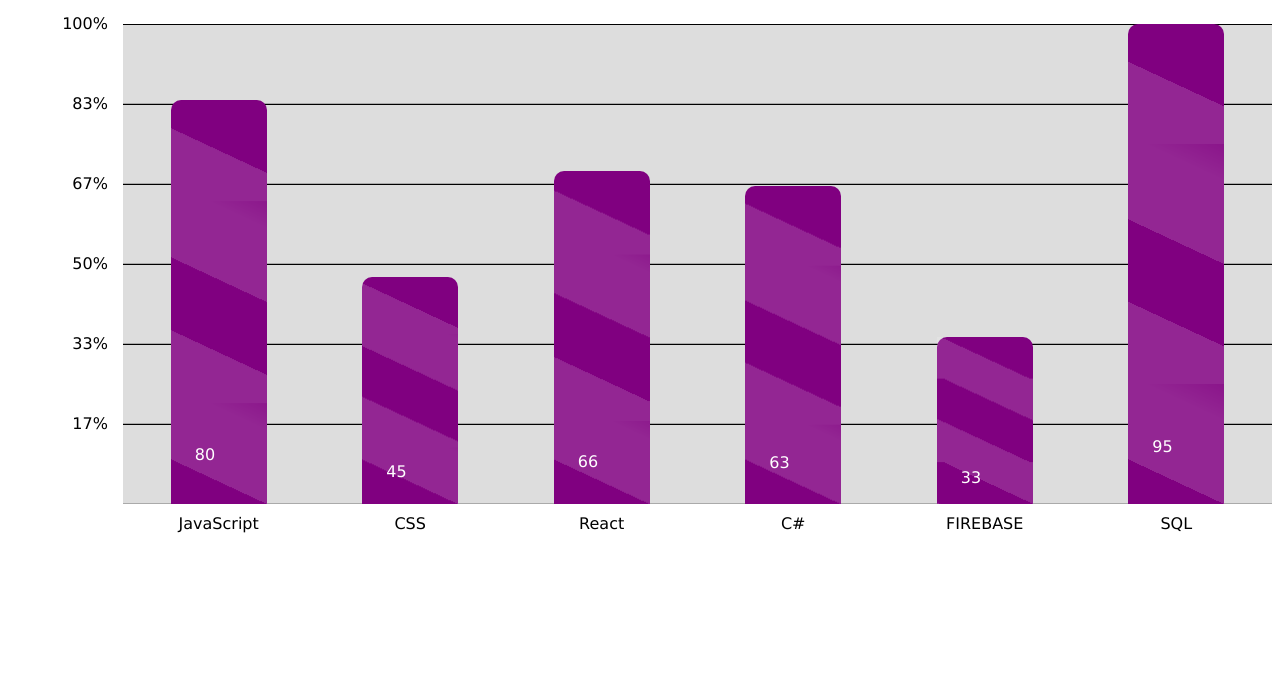
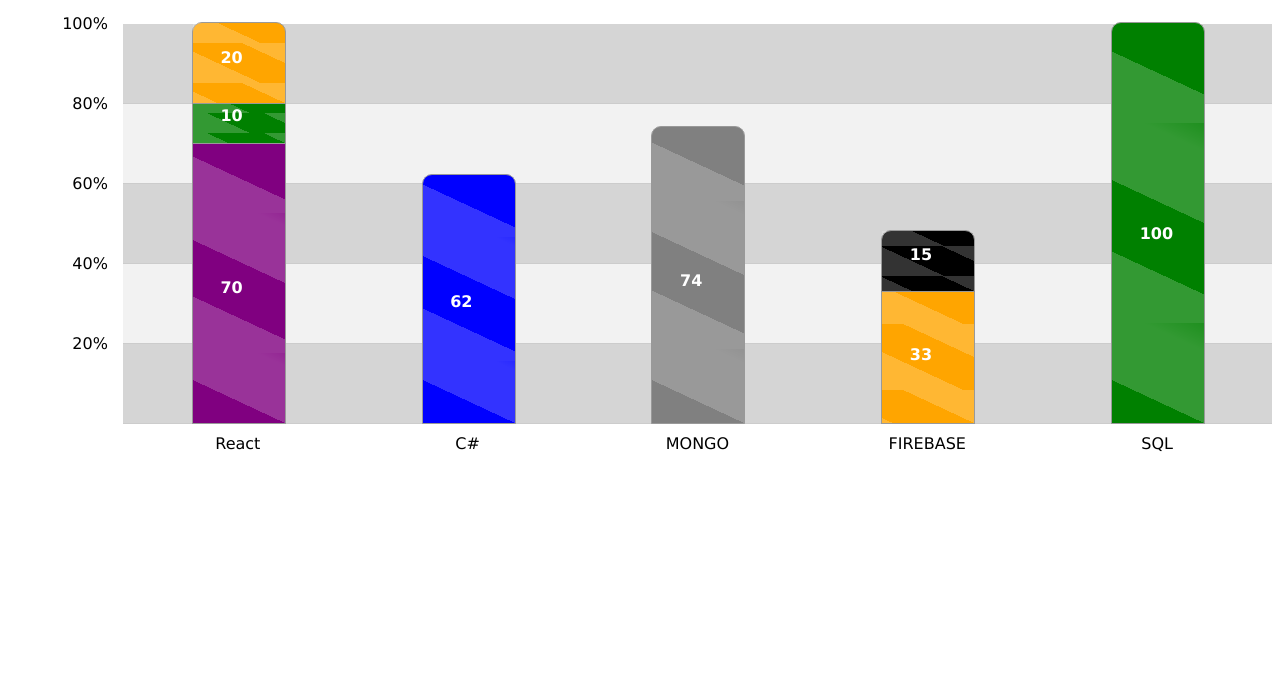
Before and after one commit to jomicm/barChart, a website: page index.html in a window 1280 px wide. Shown: the part 103-800 px from the top of the page. Drawn offline with nearby package versions, Linux system fonts and the light colour scheme.

Commit message:
Now the graph accepts stackable values from Object

```diff
--- a/index.html
+++ b/index.html
@@ -16,25 +16,25 @@
   <script>
     const test = {
       //HTML: 200,
-      JavaScript: 80,
-      CSS: 45,
-      "React": 66,
-      'C#': 63,
-      //MONGO: 74,
-      FIREBASE: 33,
-      SQL: 95,
+      //JavaScript: 80,
+      //CSS: 45,
+      "React": [{ val: 70, color: 'purple' }, { val: 10, color: 'green' }, { val: 20, color: 'orange' }],
+      'C#': [{ val: 62, color: 'blue' }],
+      'MONGO': [{ val: 74, color: 'gray' }],
+      'FIREBASE': [{ val: 33, color: 'orange' }, { val: 15, color: 'black' }],
+      'SQL': [{ val:100, color:'green '}],
     }
     $(function () {
       let config = {
         title: 'The most awesome technologies',
-        titleColor: 'blue',
+        titleColor: 'purple',
         titleFontSize: '25pt',
         width: '100%',
         height: '80px',
         barColor: 'purple',
-        barSpacing: '10px',
+        barSpacing: '60',
         labelColor: 'white',
-        labelPosition: 'bottom',
+        labelPosition: 'centre',
       }
       drawBarChart(test, config, '#container');
       //var supportedFlag = $;
@@ -42,8 +42,11 @@
     });
 
     function drawBarChart(data, options, element) {
+      //debugger;
       setMainLayout(element, options.title);
-      let max = getMaxValue(data);
+      //let max = getMaxValue(data);
+      let max = 100;
+
       let yValues = [...Array(Object.keys(data).length).fill(0)];
       yValues = yValues.map((x, ix) => (100 / yValues.length * (yValues.length - ix)).toFixed(0))
 
@@ -53,25 +56,44 @@
 
       for (let i = 0; i < Object.keys(data).length; i++) {
         let key = Object.keys(data)[i];
+        //alert(key)
         $('.yAxis').append('<div class="yAx y">' + yValues[i] + '%</div>');
         $('.chart').append('<div class="row row' + (i + 1) + '"></div>');
-        $('.chart').append('<div class="col col' + (i + 1) + '"><div class="bar bar' + (i + 1) + '"><span class="percent">' + test[key] + '</span></div></div>');
+        //$('.chart').append('<div class="col col' + (i + 1) + '"><div class="bar bar' + (i + 1) + '"><span class="percent">' + test[key].val + '</span></div></div>');
+        $('.chart').append('<div class="col col' + (i + 1) + '"></div>');
+
         $('.labels').append('<div class="label l' + (i + 1) + '">' + key + '</div>');
         $('.row' + (i + 1)).css({ 'grid-row': (i + 1) });
         $('.col' + (i + 1)).css({ 'grid-column': (i + 1) });
-        $('.bar' + (i + 1)).css({ 'height': (test[key] / max * 100) + '%' });
-        $.keyframe.define([{ 'name': 'barAnim' + (i + 1), '0%': { 'height': 0 }, '100%': { 'height': 100 } }]);
-        $('.bar' + (i + 1)).css({ 'animation': 'barAnim' + (i + 1) + ' 1.5s ease-out' });
+        $('.row' + (i + 1)).css({ 'background': i % 2 === 0 ? '#d5d5d5' : '#f2f2f2' });
+        //$.keyframe.define([{ 'name': 'barAnim' + (i + 1), '0%': { 'height': 0 }, '100%': { 'height': 100 } }]);
+
+        let bottom = 0;
+        for(let j = 0; j < test[key].length; j++) {
+          $.keyframe.define([{ 'name': 'barAnim' + (i + 1) + (j + 1), '0%': { 'height': 0 }, '100%': { 'height': 100 } }]);
+          //alert(j)
+          //alert(test[key][j].val);
+          $('.col' + (i + 1)).append('<div class="bar bar' + (i + 1) + (j + 1) + '"><span class="percent">' + test[key][j].val + '</span></div>');
+          $('.bar' + (i + 1) + (j + 1)).css({ 'height': (test[key][j].val / max * 100) + '%' , 'bottom': bottom + '%' });
+          bottom += (test[key][j].val / max * 100);
+          $('.bar' + (i + 1) + (j + 1)).css({ 'animation': 'barAnim' + (i + 1) + (j + 1) + ' 1.5s ease-out', 'background': test[key][j].color });
+          if(test[key].length - j === 1) {
+            $('.bar' + (i + 1) + (j + 1)).css({ 'border-top-right-radius': '10px','border-top-left-radius': '10px' });
+          }
+        }
+
+
       }
       $('.col').css({ 'grid-row': '1/' + (Object.keys(data).length + 1) });
       $('.row').css({ 'grid-column': '1/' + (Object.keys(data).length + 1) });
       $('.chart').css({ 'grid-auto-rows': 'minmax(' + options.height + ', auto)' });
       $('.title').css({ 'color': options.titleColor, 'font-size': options.titleFontSize });
-      //$('.bar').css({ 'background': options.barColor });
-      $('.bar').css({ 'background-image': 'linear-gradient(to left, ' + options.barColor + ', ' + (options.barColor) + ')' });
-      // background-image: linear-gradient(to left, #f2395a, #b90c2b);
+      $('.bar').css({ 'width': (100 - options.barSpacing) + '%', 'left': (options.barSpacing / 2) + '%'});
+
+      //$('.bar').css({ 'background-image': 'linear-gradient(to left, ' + options.barColor + ', ' + (options.barColor) + ')' });
       $('.percent').css({ 'color': options.labelColor, 'bottom': options.labelPosition === 'top' ? '85%' : options.labelPosition === 'centre' ? '45%' : '10%' });
-      $("head").append($('<style>.bar::after {position: absolute;top: 0;left: 0;right: 0;bottom: 0;content: "";background-size: 100%;background-image: linear-gradient(25deg, #fff 25%,rgba(0, 0, 0, 0) 25%,rgba(0, 0, 0, 0) 50%,#fff 50%,#fff 75%,rgba(0, 0, 0, 0));background-size: 200% 50%;opacity: 0.15;animation: barInner 2s infinite linear;}</style>'));
+      $('.percent').css({ 'left': ((100 - options.barSpacing) / 2 + 10) + '%' });
+      $("head").append($('<style>.bar::after {position: absolute;top: 0;left: 0;right: 0;bottom: 0;content: "";background-size: 100%;background-image: linear-gradient(25deg, #fff 25%,rgba(0, 0, 0, 0) 25%,rgba(0, 0, 0, 0) 50%,#fff 50%,#fff 75%,rgba(0, 0, 0, 0));background-size: 200% 50%;opacity: 0.2;animation: barInner 2s infinite linear;}</style>'));
       $.keyframe.define([{ 'name': 'barInner', '0%': { 'background-position': '0 100%' }, '100%': { 'background-position-y': '30px 0%' } }]);
 
       Object.keys(chartStyles).map(x => {
@@ -95,7 +117,7 @@
     function getMaxValue(obj) {
       let max = 0;
       Object.keys(obj).map(key => {
-        max = obj[key] > max ? obj[key] : max
+        max = obj[key].val > max ? obj[key].val : max
       });
       return max;
     }
@@ -155,17 +177,22 @@
         'margin-top': '10px',
         'text-align': 'center'
       },
-      '.chart .row': {
-        'background': '#eee'
-      },
-      '.chart .row:nth-child(odd)': {
-        'background': '#ddd'
-      },
+      // '.row': {
+
+      // },
+
       '.row': {
-        'border-bottom': '#AAA 1px solid',
-        'border-top': '#000 1px solid',
+        'border-bottom': '#ccc 1px solid',
+        //'border-top': '#999 1px solid',
+        // 'background': '#245'
         //'grid-column': '1/6'
       },
+      // '.row1:nth-child(even)': {
+      //   'background': '#fff'
+      // },
+      // '.row2:nth-child(odd)': {
+      //   'background': '#000'
+      // },
       '.col': {
         'position': 'relative',
         //'border': '1px solid #000',
@@ -174,13 +201,13 @@
       },
       '.bar': {
         'position': 'absolute',
-        //'border': '#000 1px solid',
-        'bottom': 0,
-        'width': '50%',
-        'left': '25%',
+        'border': '#999 1px solid',
+        //'bottom': 0,
+        //'width': '50%',
+        //'left': '25%',
         'text-align': 'center',
-        'border-top-right-radius': '10px',
-        'border-top-left-radius': '10px',
+        //'border-top-right-radius': '10px',
+        //'border-top-left-radius': '10px',
       },
       '.changed::after': {
         'position': 'absolute',
@@ -198,9 +225,10 @@
       '.percent': {
         'position': 'absolute',
         'display': 'inline-block',
+        'font-weight': 'bold',
         //'color': 'red',
         //'bottom': '45%',
-        'left': '25%'
+        //'left': '25%'
       }
     };
   </script>
```
Also changed, not shown: template.html (+19 -10 lines).
